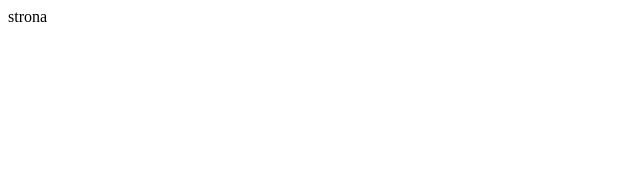
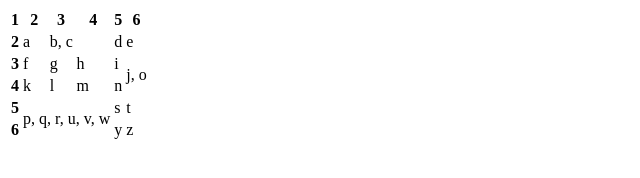
Before and after one commit to Happy-Gonga/Happy-Gonga.github.io, a plain HTML site: page index.html in a window 1280 px wide. Shown: the whole page, without its empty margins (0-640 px from the left). Drawn offline with Linux system fonts and the light colour scheme.

Commit message:
Update index.html

```diff
--- a/index.html
+++ b/index.html
@@ -9,6 +9,25 @@
 	<title>ms</title>
 </head>
 <body>
-strona
+	<table>
+	 <tr>
+	 <th>1</th> <th>2</th> <th>3</th> <th>4</th> <th>5</th> <th>6</th>
+	 </tr>
+	 <tr>
+	 <th>2</th> <td>a</td> <td colspan="2">b, c</td> <td>d</td> <td>e</td>
+	 </tr>
+	 <tr>
+	 <th>3</th> <td>f</td> <td>g</td> <td>h</td> <td>i</td> <td rowspan="2">j, o</td>
+	 </tr>
+	 <tr>
+	 <th>4</th> <td>k</td> <td>l</td> <td>m</td> <td>n</td>
+	 </tr>
+	 <tr>
+	 <th>5</th> <td colspan="3" rowspan="2">p, q, r, u, v, w</td> <td>s</td> <td>t</td>
+	</tr>
+	 <tr>
+	 <th>6</th> <td>y</td> <td>z</td>
+	 </tr>
+	 </table>
 </body>
 </html>
```
